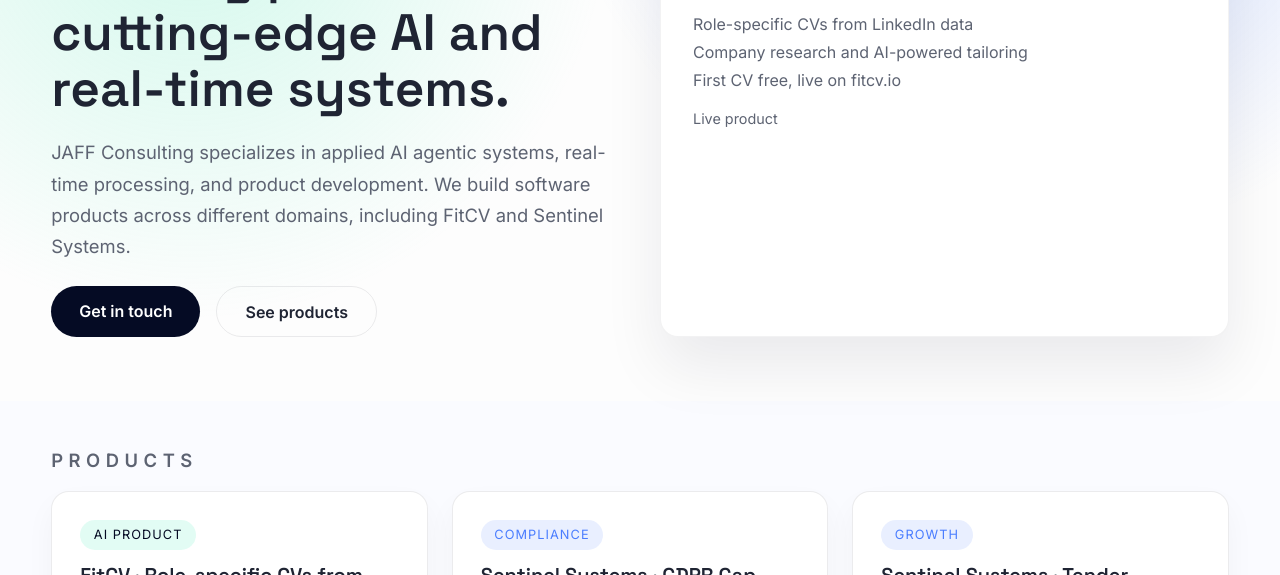
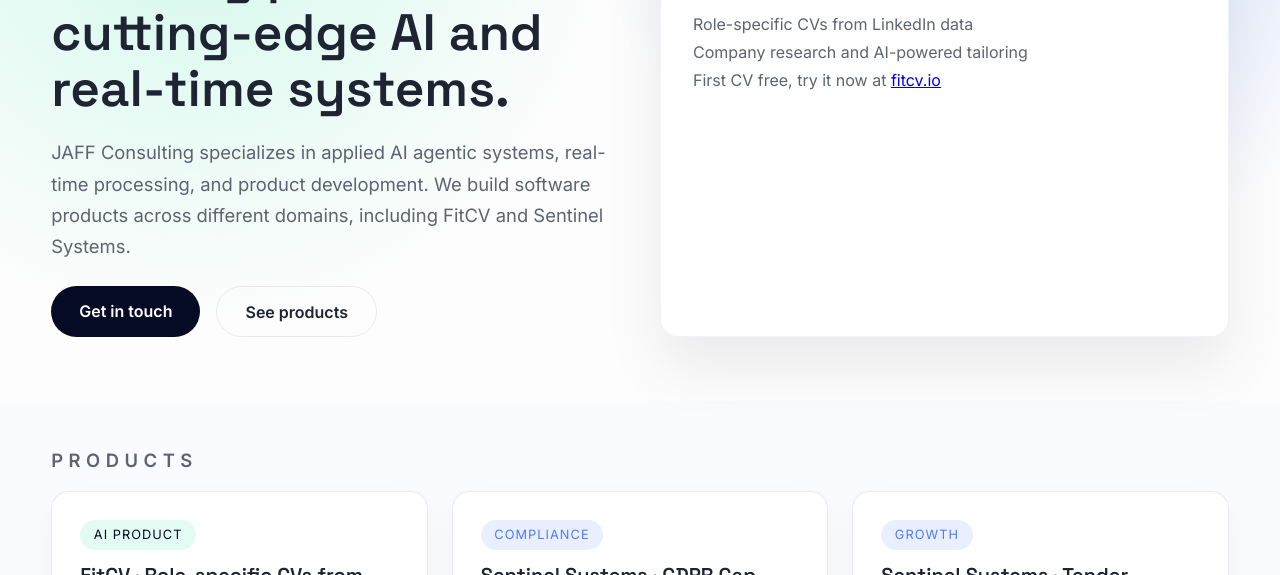
Before and after one commit to jaff-consulting/jaff-consulting.github.io, a plain HTML site: page index.html in a window 1280 px wide. Shown: the part 225-800 px from the top of the page. Drawn offline with Linux system fonts and the light colour scheme.

Commit message:
Update index.html to enhance product visibility by linking to fitcv.io and removing redundant text

```diff
--- a/index.html
+++ b/index.html
@@ -44,9 +44,10 @@
           <ul>
             <li>Role-specific CVs from LinkedIn data</li>
             <li>Company research and AI-powered tailoring</li>
-            <li>First CV free, live on fitcv.io</li>
+            <li>
+              First CV free, try it now at <a href="https://www.fitcv.io">fitcv.io</a>
+            </li>
           </ul>
-          <p class="card-foot">Live product</p>
         </div>
       </div>
     </header>
```
